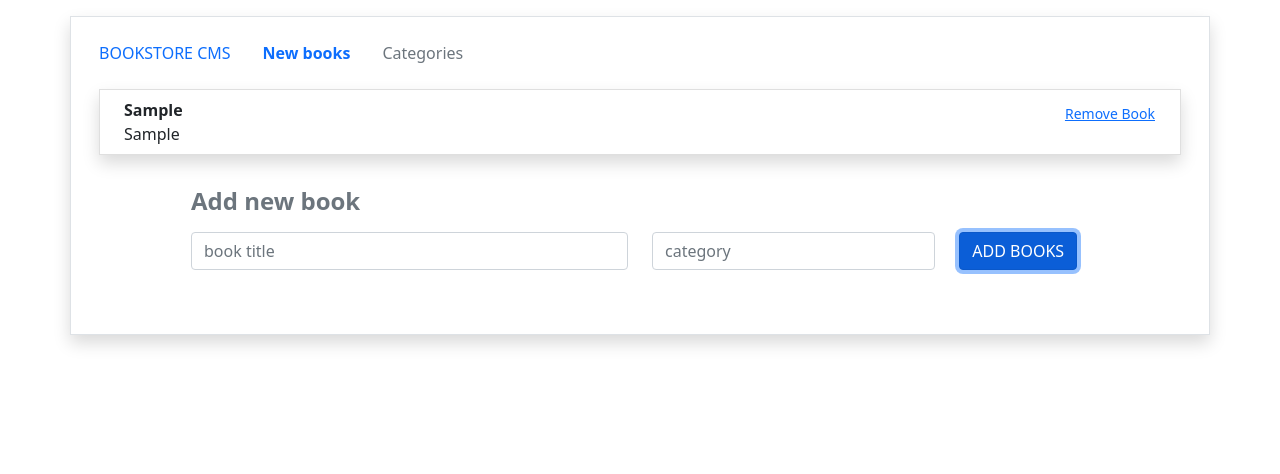
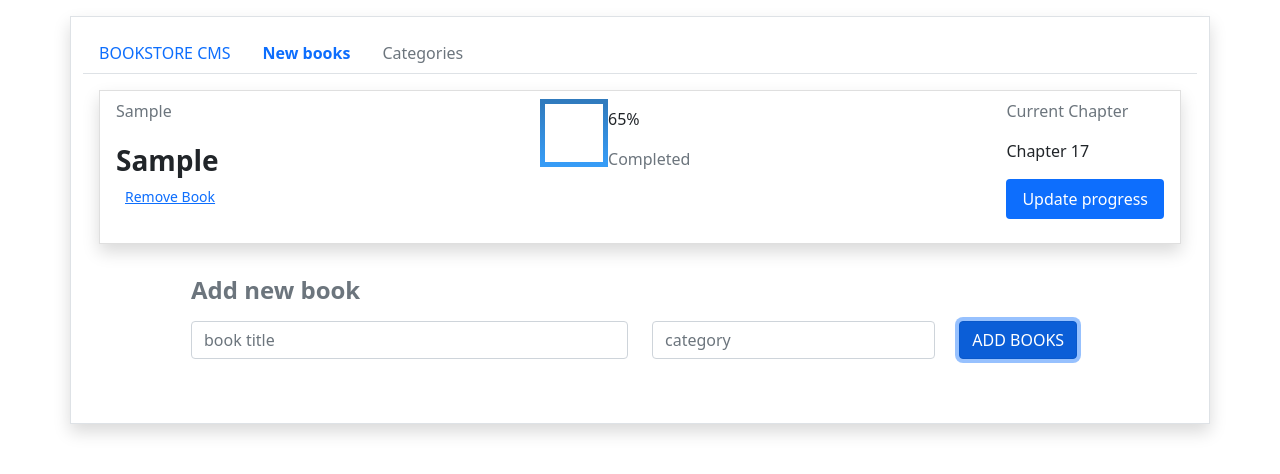
Before and after one commit to prolajumokeoni/bookstore, a React (Create React App) app: page / in a window 1280 px wide. Both pictures are taken after typing "Sample", "Sample" into the empty fields and a click on the button "ADD BOOKS". Shown: the top 474 px of the page. Built offline with nearby package versions, Linux system fonts and the light colour scheme; no server answers.

Commit message:
Restyle book form

```diff
--- a/src/components/Navbar.js
+++ b/src/components/Navbar.js
@@ -2,7 +2,7 @@ import React from 'react';
 import { NavLink } from 'react-router-dom';
 
 const Navbar = () => (
-  <ul className="nav">
+  <ul className="nav border-bottom">
     <li className="nav-item">
       <a href="/" className="nav-link">BOOKSTORE CMS</a>
     </li>
--- a/src/components/SingleBook.js
+++ b/src/components/SingleBook.js
@@ -6,12 +6,24 @@ const SingleBook = ({ book }) => {
 
   return (
     <div>
-      <li className="list-group-item d-flex justify-content-between align-items-start m-2 shadow">
-        <div className="ms-2 me-auto">
-          <div className="fw-bolder">{book.title}</div>
-          {book.category}
+      <li className="list-group-item m-2 shadow d-flex justify-content-between">
+        <div className="">
+          <p className="text-muted">{book.category}</p>
+          <div className="fw-bolder fs-3">{book.title}</div>
+          <button type="button" className="btn btn-sm btn-link " onClick={() => dispatch(removeBooks(book.item_id))}>Remove Book</button>
         </div>
-        <button type="button" className="btn btn-sm btn-link" onClick={() => dispatch(removeBooks(book.item_id))}>Remove Book</button>
+        <div className="d-flex">
+          <div className="Oval-2" />
+          <div className="pt-2">
+            <p>65%</p>
+            <p className="text-muted">Completed</p>
+          </div>
+        </div>
+        <div>
+          <p className="text-muted">Current Chapter</p>
+          <p>Chapter 17</p>
+          <p className="bg-primary rounded px-3 py-2 text-white">Update progress</p>
+        </div>
       </li>
     </div>
   );
--- a/src/index.css
+++ b/src/index.css
@@ -1,7 +1,3 @@
-body {
-  background-color: aliceblue;
-}
-
 .active {
   font-weight: bolder;
   color: #0d6efd;
@@ -10,3 +6,12 @@ body {
 .containerBody {
   height: 400px;
 }
+.Oval-2 {
+  width: 4.25rem;
+  height: 4.25rem;
+  border-style: solid;
+  border-width: 5px;
+  border-image-source: linear-gradient(to bottom, #307bbe, #379cf6);
+  border-image-slice: 1;
+  border-radius: 30px;
+}
```
